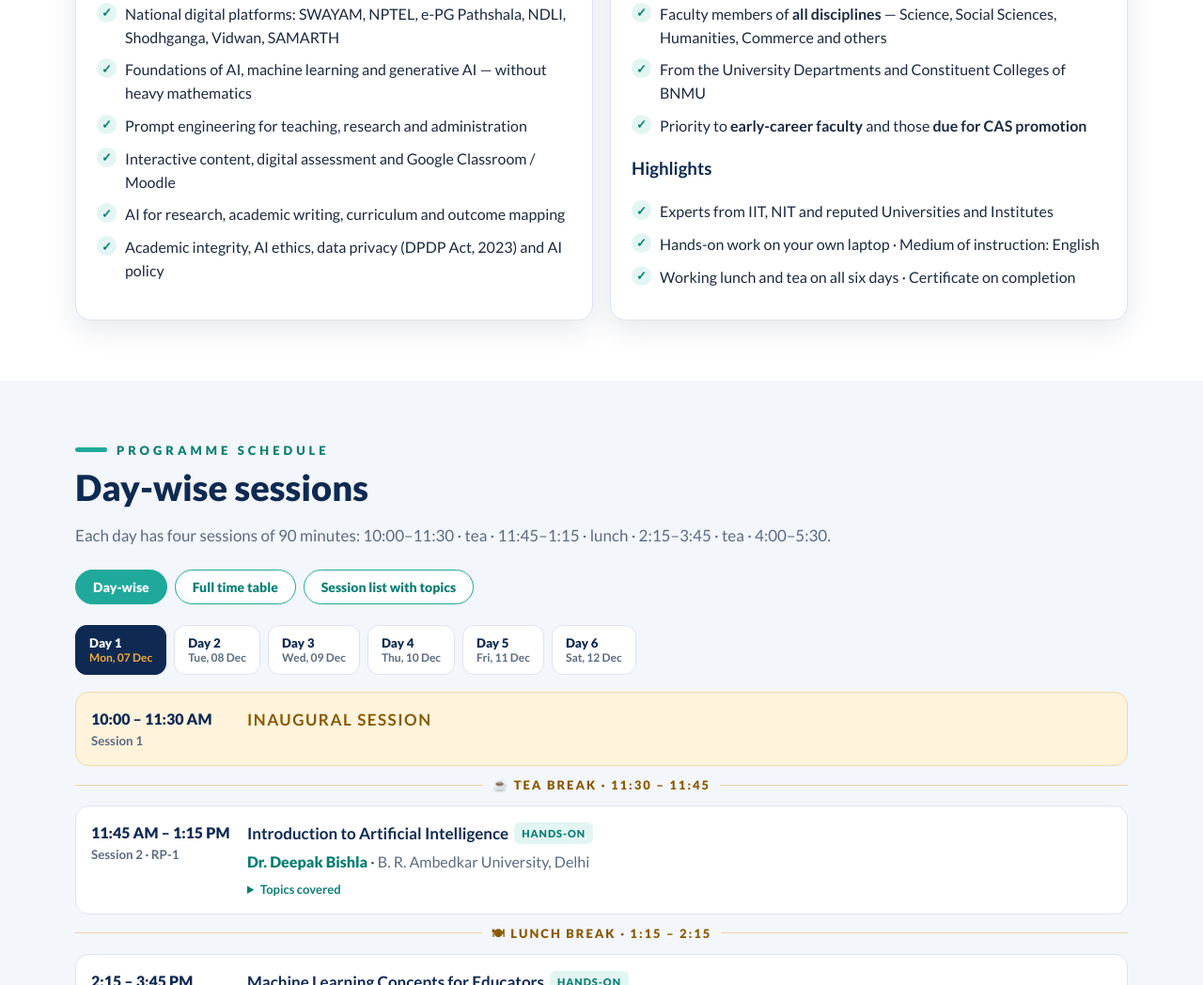
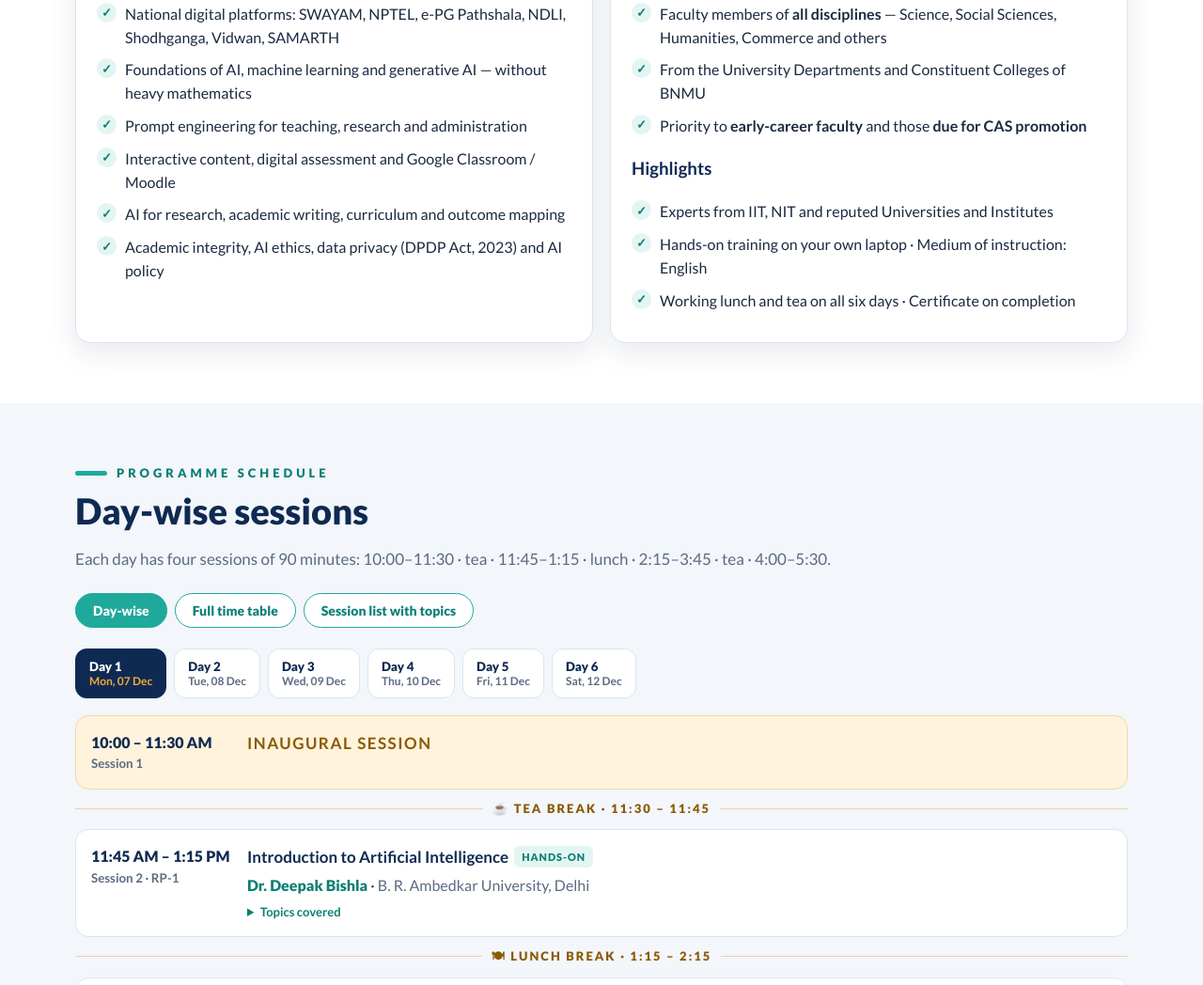
Before and after one commit to bnmuphysics/fdp2026, a plain HTML site: page index.html in a window 1280 px wide. Shown: the part 1547-2595 px from the top of the page at 94% size. Drawn offline with Linux system fonts and the light colour scheme; no server answers.

Commit message:
Update index.html

```diff
--- a/index.html
+++ b/index.html
@@ -327,7 +327,7 @@ footer b{color:#fff}
         <h3 style="color:var(--navy)">Highlights</h3>
         <ul class="tick">
           <li>Experts from IIT, NIT and reputed Universities and Institutes</li>
-          <li>Hands-on work on your own laptop · Medium of instruction: English</li>
+          <li>Hands-on training on your own laptop · Medium of instruction: English</li>
           <li>Working lunch and tea on all six days · Certificate on completion</li>
         </ul>
       </div>
```
